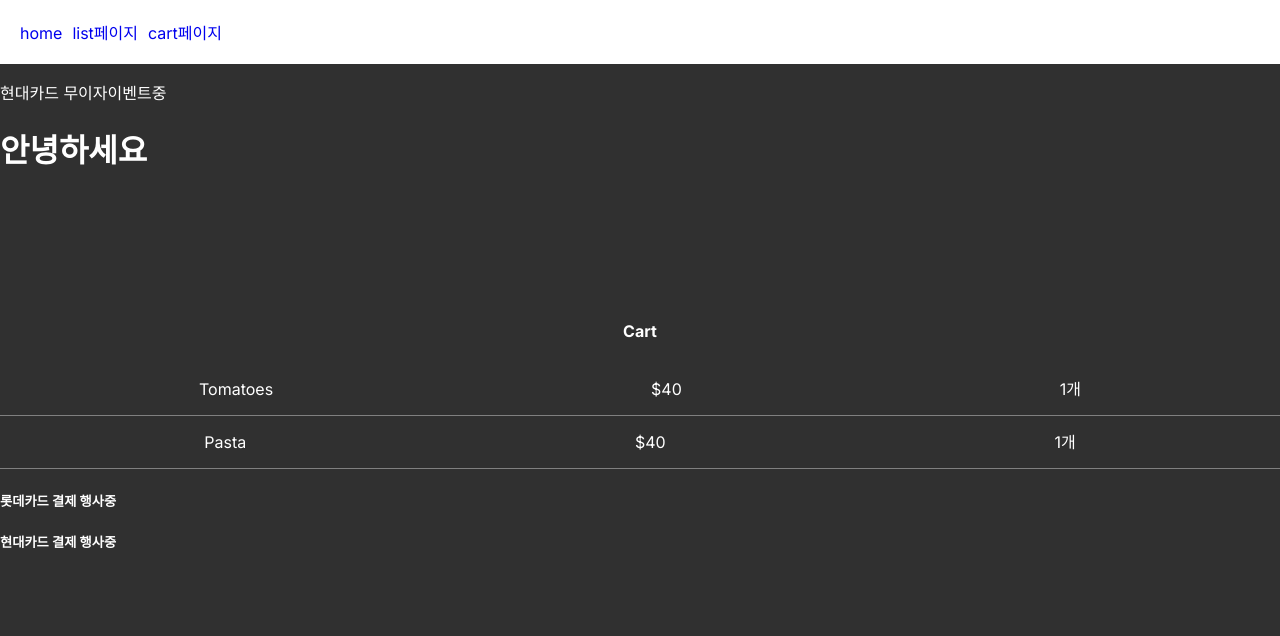
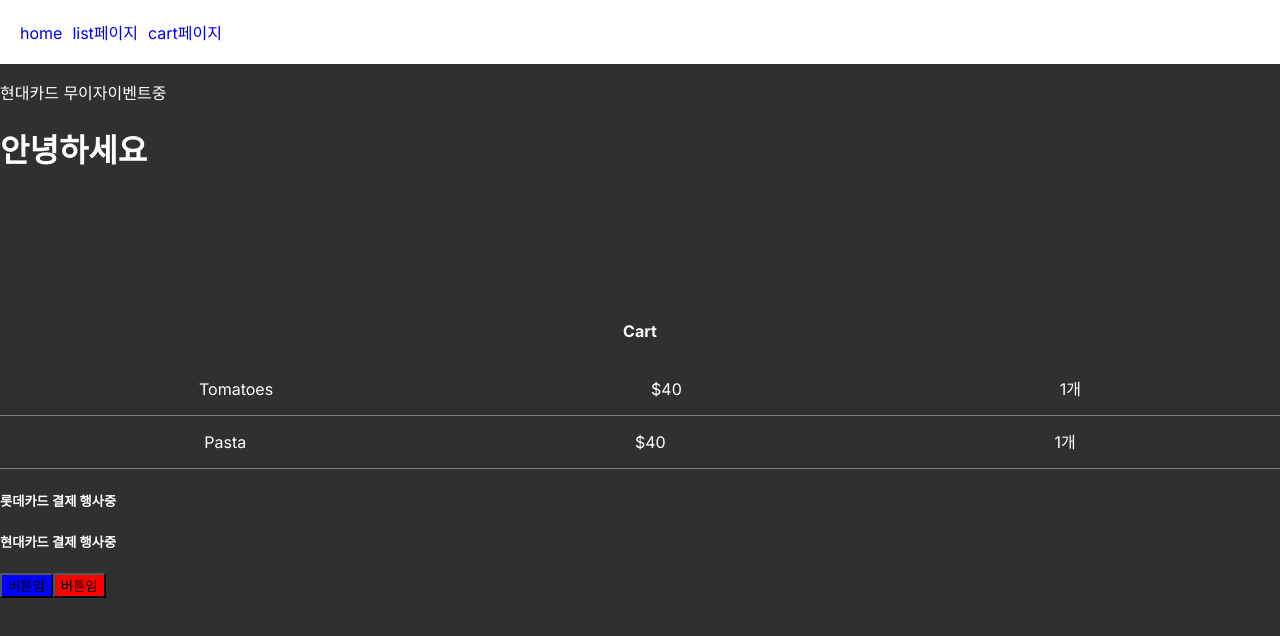
Before and after one commit to doong2imdang/TIL, a Next.js app in the folder CodingApple/Next.js/fresh/: page /cart in a window 1280 px wide. Shown: the top 636 px of the page. Built offline with nearby package versions, Linux system fonts and the light colour scheme.

Commit message:
Next.js 1-8-1/2. Component에 데이터 전해주려면 props 숙제1, 2

```diff
--- a/CodingApple/Next.js/fresh/app/cart/page.js
+++ b/CodingApple/Next.js/fresh/app/cart/page.js
@@ -10,6 +10,8 @@ export default function Cart() {
       <CartItem item={장바구니[1]} />
       <Banner content="롯데카드" />
       <Banner content="현대카드" />
+      <Button color="blue" />
+      <Button color="red" />
     </div>
   );
 }
@@ -27,3 +29,11 @@ function CartItem(props) {
     </div>
   );
 }
+
+function Button(props) {
+  return (
+    <button style={{ background: props.color }} type="button">
+      버튼임
+    </button>
+  );
+}
```
